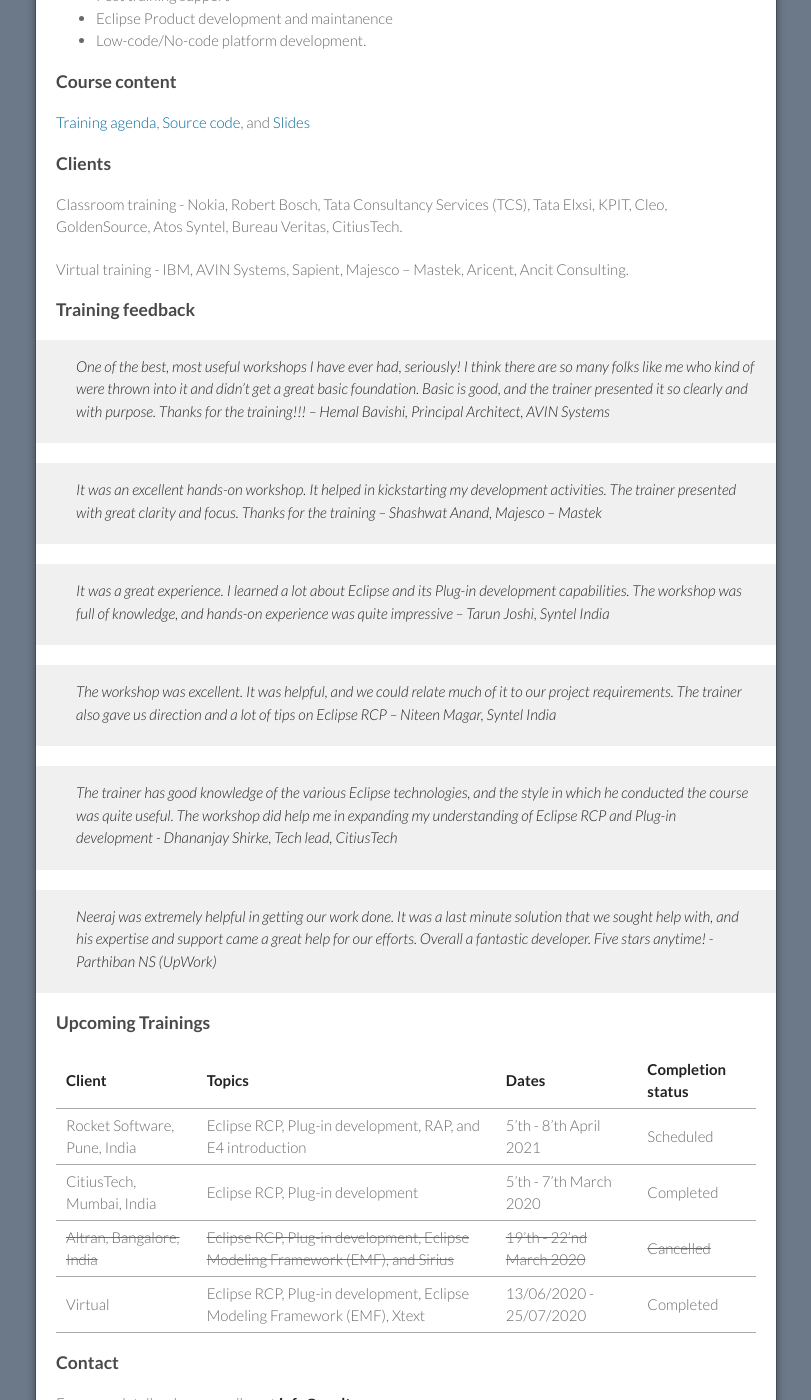
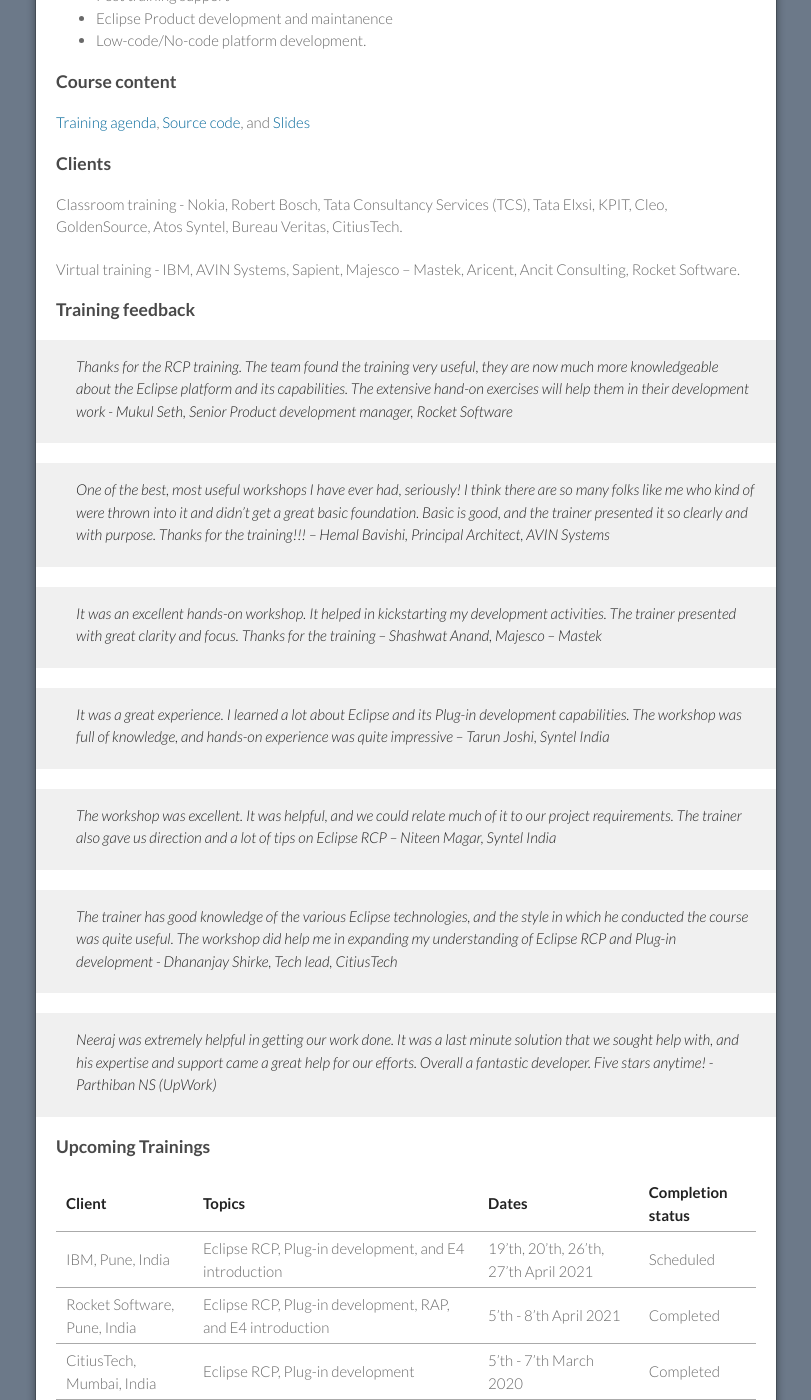
Before and after one commit to gyaltso/gyaltso.github.com, a Jekyll site: the page built from index.md, in a window 1280 px wide and 1400 px high, scrolled down 544 px. Shown: the whole window, without its empty margins (234-1045 px from the left). Built offline with Jekyll 4.4.1, drawn with Linux system fonts in a browser that asks for light colours; our own code applies the rules of GitHub Pages for plain Markdown files.

Commit message:
Updated the page with training feedback, completed, and upcoming training

```diff
--- a/index.md
+++ b/index.md
@@ -22,9 +22,11 @@ Besides Eclipse development, we actively engage in developing of Low code platfo
 
 Classroom training - Nokia, Robert Bosch, Tata Consultancy Services (TCS), Tata Elxsi, KPIT, Cleo, GoldenSource, Atos Syntel, Bureau Veritas, CitiusTech.
 
-Virtual training - IBM, AVIN Systems, Sapient, Majesco – Mastek, Aricent, Ancit Consulting.
+Virtual training - IBM, AVIN Systems, Sapient, Majesco – Mastek, Aricent, Ancit Consulting, Rocket Software.
 
 ### Training feedback
+
+> Thanks for the RCP training. The team found the training very useful, they are now much more knowledgeable about the Eclipse platform and its capabilities. The extensive hand-on exercises will help them in their development work - _Mukul Seth, Senior Product development manager, Rocket Software_
 
 > One of the best, most useful workshops I have ever had, seriously! I think there are so many folks like me who kind of were thrown into it and didn't get a great basic foundation. Basic is good, and the trainer presented it so clearly and with purpose. Thanks for the training!!! _– Hemal Bavishi, Principal Architect, AVIN Systems_
 
@@ -40,12 +42,13 @@ Virtual training - IBM, AVIN Systems, Sapient, Majesco – Mastek, Aricent, Anci
 
 ### Upcoming Trainings
 
-| Client                       | Topics                                                                             | Dates                        | Completion status |
-| :--------------------------- | :--------------------------------------------------------------------------------- | :--------------------------- | :---------------- |
-| Rocket Software, Pune, India | Eclipse RCP, Plug-in development, RAP, and E4 introduction                         | 5'th - 8'th April 2021       | Scheduled         |
-| CitiusTech, Mumbai, India    | Eclipse RCP, Plug-in development                                                   | 5'th - 7'th March 2020       | Completed         |
-| ~~Altran, Bangalore, India~~ | ~~Eclipse RCP, Plug-in development, Eclipse Modeling Framework (EMF), and Sirius~~ | ~~19'th - 22'nd March 2020~~ | ~~Cancelled~~     |
-| Virtual                      | Eclipse RCP, Plug-in development, Eclipse Modeling Framework (EMF), Xtext          | 13/06/2020 - 25/07/2020      | Completed         |
+| Client                       | Topics                                                                             | Dates                                 | Completion status |
+| :--------------------------- | :--------------------------------------------------------------------------------- | :------------------------------------ | :---------------- |
+| IBM, Pune, India             | Eclipse RCP, Plug-in development, and E4 introduction                              | 19'th, 20'th, 26'th, 27'th April 2021 | Scheduled         |
+| Rocket Software, Pune, India | Eclipse RCP, Plug-in development, RAP, and E4 introduction                         | 5'th - 8'th April 2021                | Completed         |
+| CitiusTech, Mumbai, India    | Eclipse RCP, Plug-in development                                                   | 5'th - 7'th March 2020                | Completed         |
+| ~~Altran, Bangalore, India~~ | ~~Eclipse RCP, Plug-in development, Eclipse Modeling Framework (EMF), and Sirius~~ | ~~19'th - 22'nd March 2020~~          | ~~Cancelled~~     |
+| Virtual                      | Eclipse RCP, Plug-in development, Eclipse Modeling Framework (EMF), Xtext          | 13/06/2020 - 25/07/2020               | Completed         |
 
 ### Contact
 
```
